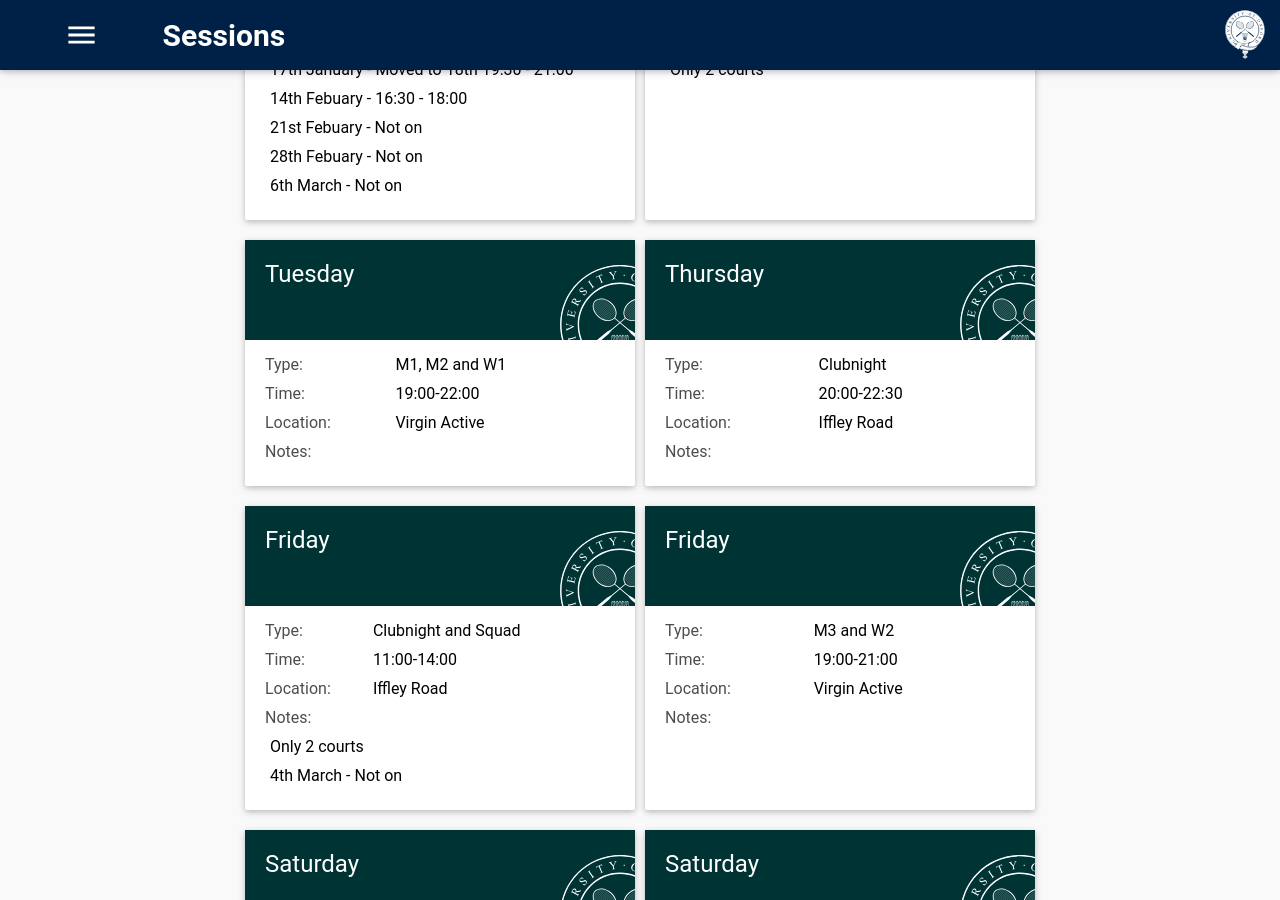
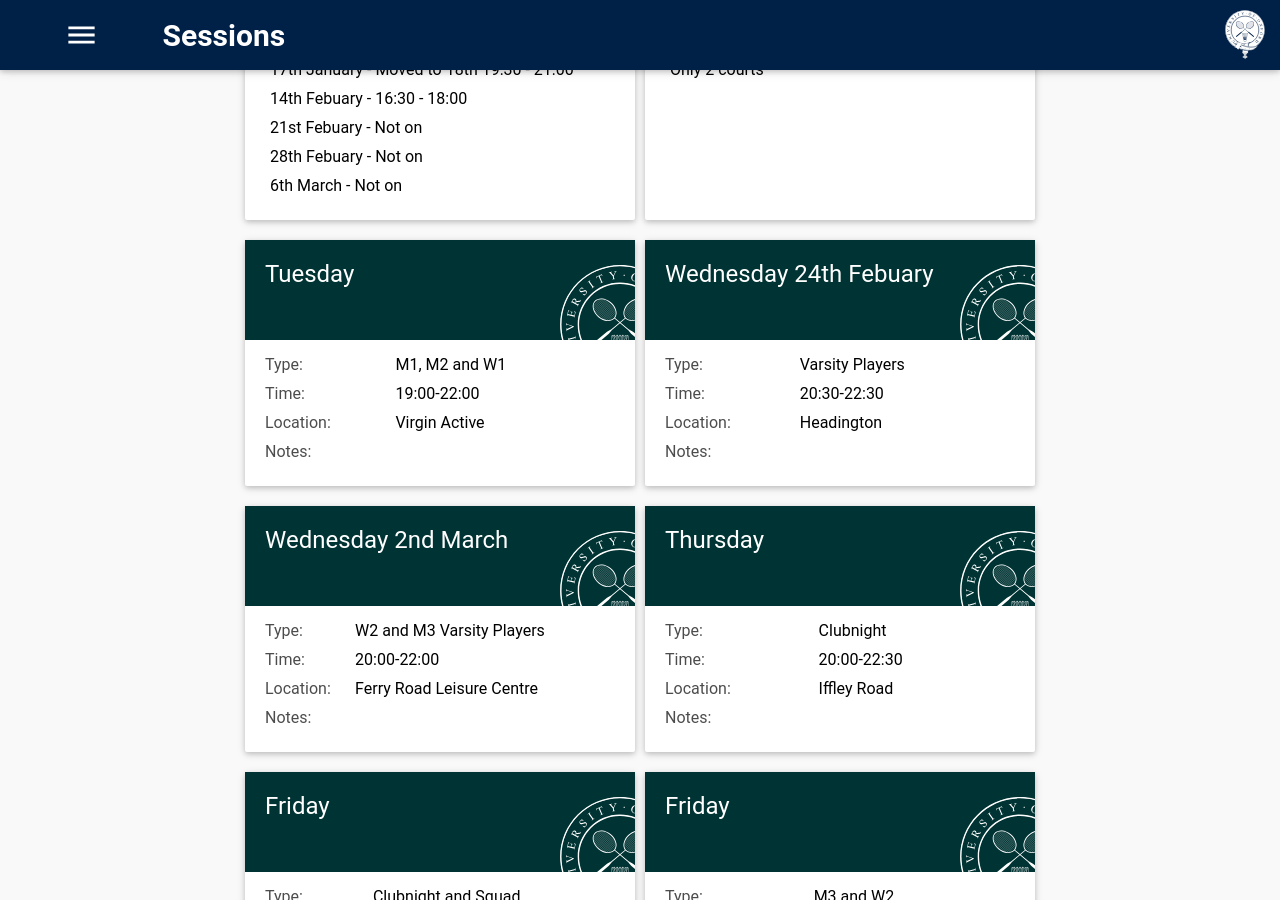
Before and after one commit to OUBaC/OUBaC.github.io, a Jekyll site: the page built from sessions.html, in a window 1280 px wide and 900 px high, scrolled down 510 px. Built offline with Jekyll 4.4.1, drawn with Linux system fonts in a browser that asks for light colours; some of the changed text lies outside the part shown.

Commit message:
Updated session times.

```diff
--- a/sessions.html
+++ b/sessions.html
@@ -38,6 +38,23 @@ sessions:
   - M1
   - M2
   - W1
+- day: Wednesday 24th Febuary
+  time: "20:30-22:30"
+  location: "Headington"
+  participantString: "Varsity Players"
+  particiants:
+  - M1
+  - M2
+  - M3
+  - W1
+  - W2
+- day: Wednesday 2nd March
+  time: "20:00-22:00"
+  location: "Ferry Road Leisure Centre"
+  participantString: "W2 and M3 Varsity Players"
+  particiants:
+  - M3
+  - W2
 - day: Thursday
   time: "20:00-22:30"
   location: Iffley Road
```
Also changed, not shown: other parts of sessions.html (+2 -1 lines).
